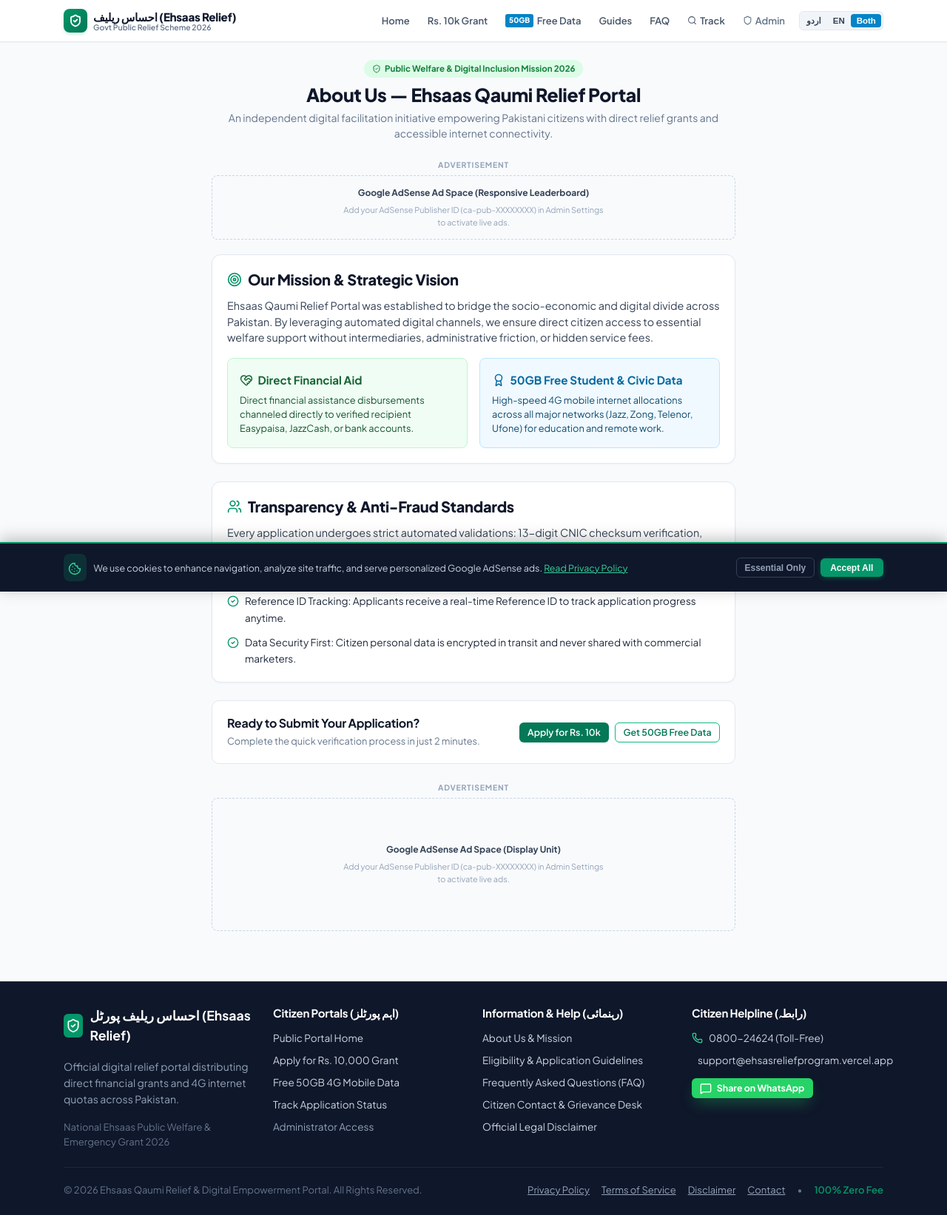
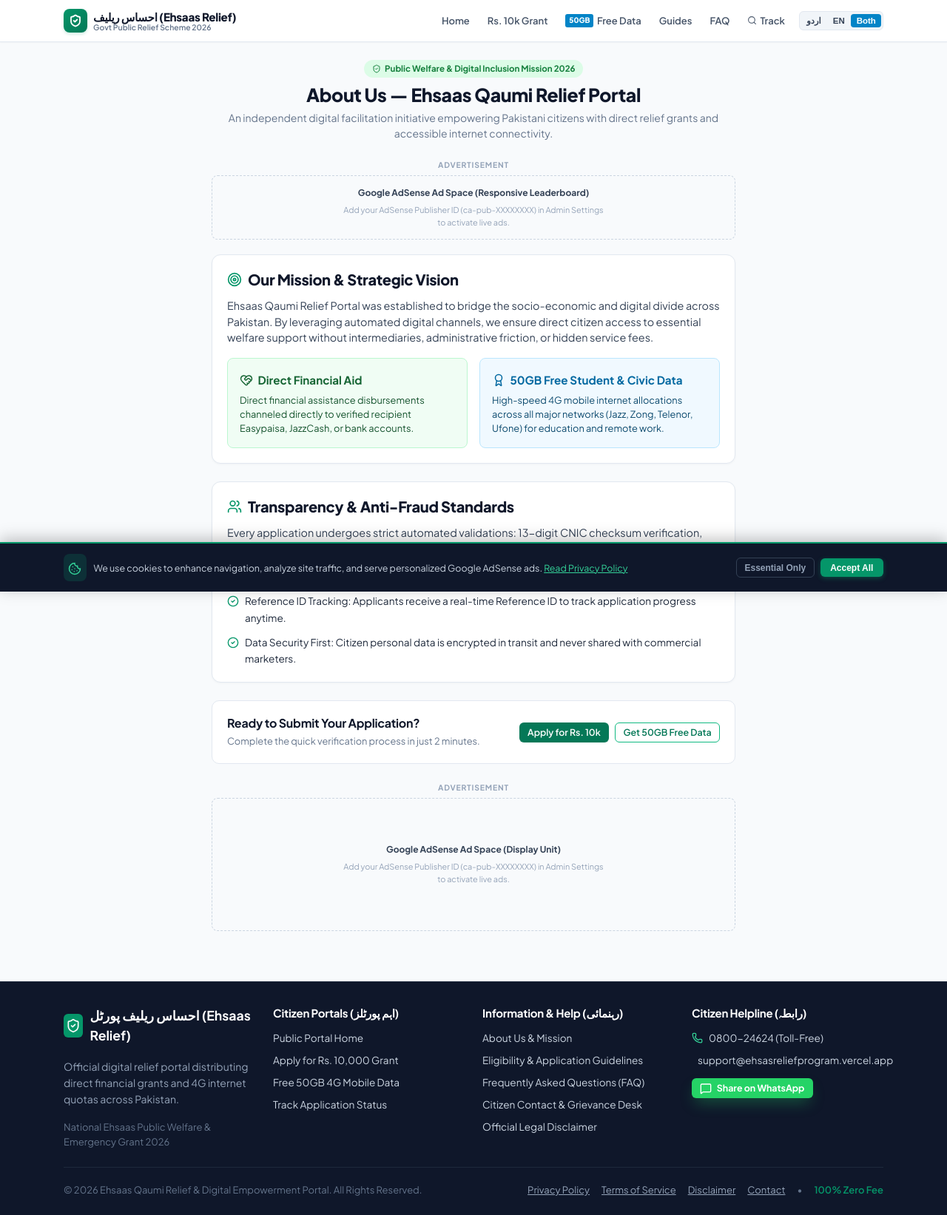
Before and after one commit to humayoonhaider/ehsas-relief-program, a React (Vite) app: page /about in a window 1280 px wide. Shown: the whole page at 74% size. Built offline with nearby package versions, Linux system fonts and the light colour scheme.

Commit message:
refactor: remove admin portal links
Disable public access to admin routes by removing navigation links from the navbar and footer.

```diff
--- a/src/components/Footer.tsx
+++ b/src/components/Footer.tsx
@@ -88,11 +88,6 @@
               <li>
                 <Link to="/application-status" style={{ color: '#cbd5e1' }}>
                   {isUrdu ? 'درخواست کا اسٹیٹس چیک کریں' : 'Track Application Status'}
-                </Link>
-              </li>
-              <li>
-                <Link to="/admin" style={{ color: '#94a3b8' }}>
-                  {isUrdu ? 'ایڈمن کنٹرول پینل' : 'Administrator Access'}
                 </Link>
               </li>
             </ul>
--- a/src/components/Navbar.tsx
+++ b/src/components/Navbar.tsx
@@ -170,23 +170,6 @@
           >
             <Search size={13} />
             <span>{isUrdu ? 'اسٹیٹس' : 'Track'}</span>
-          </Link>
-
-          <Link
-            to="/admin"
-            style={{
-              fontSize: '0.8125rem',
-              fontWeight: 600,
-              color: 'var(--navy-500)',
-              padding: '0.35rem 0.55rem',
-              borderRadius: '6px',
-              display: 'flex',
-              alignItems: 'center',
-              gap: '0.25rem',
-            }}
-          >
-            <Shield size={13} />
-            <span>{isUrdu ? 'ایڈمن' : 'Admin'}</span>
           </Link>
 
           {/* Compact Clean Language Switcher */}
@@ -426,15 +409,6 @@
           >
             <span>{isUrdu ? 'رابطہ و ہیلپ ڈیسک (Contact)' : 'Contact Support'}</span>
           </Link>
-          <Link
-            to="/admin"
-            onClick={() => setMobileMenuOpen(false)}
-            className="btn btn-ghost"
-            style={{ justifyContent: 'flex-start', color: 'var(--navy-700)' }}
-          >
-            <Shield size={18} />
-            <span>{isUrdu ? 'ایڈمن کنٹرول پینل لاگ ان' : isDual ? 'Admin Portal Login (ایڈمن لاگ ان)' : 'Admin Login'}</span>
-          </Link>
         </div>
       )}
     </header>
```
